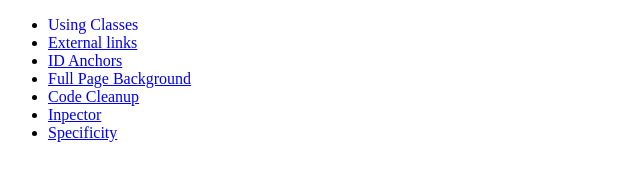
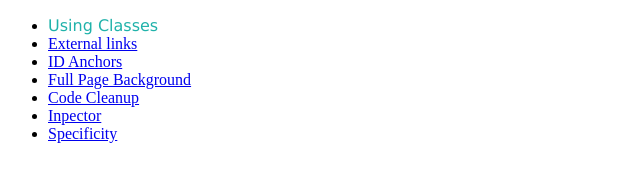
Before and after one commit to memelizardss/web-1-test, a plain HTML site: page index.html in a window 1280 px wide. In both pictures the pointer is over the link "Using Classes". Shown: the whole page, without its empty margins (0-640 px from the left). Drawn offline with Linux system fonts and the light colour scheme.

Commit message:
Add files via upload

```diff
--- a/css/styles.css
+++ b/css/styles.css
@@ -1,4 +1,5 @@
 a:hover{ text-decoration: none;
-
+color:lightseagreen;
+font-family: Verdana, Geneva, Tahoma, sans-serif
 
 }
```
